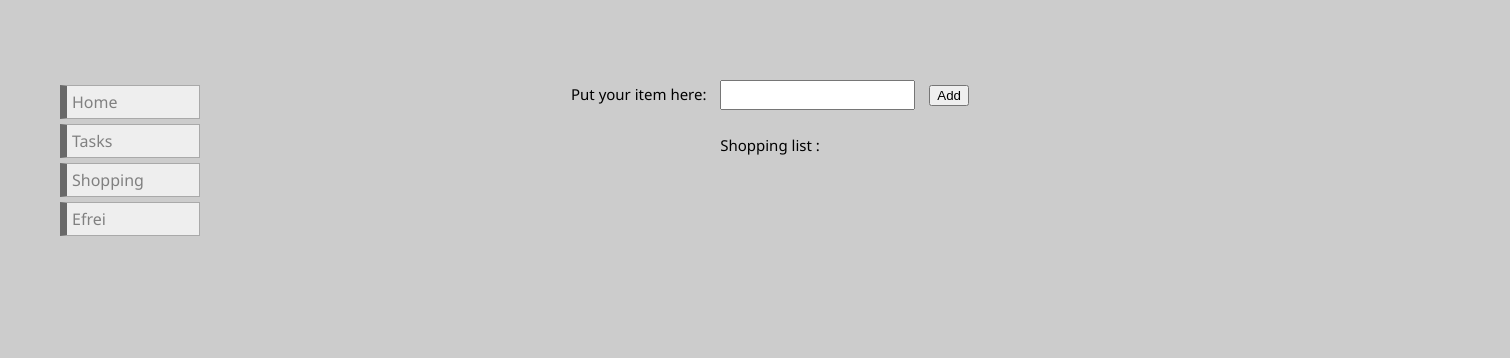
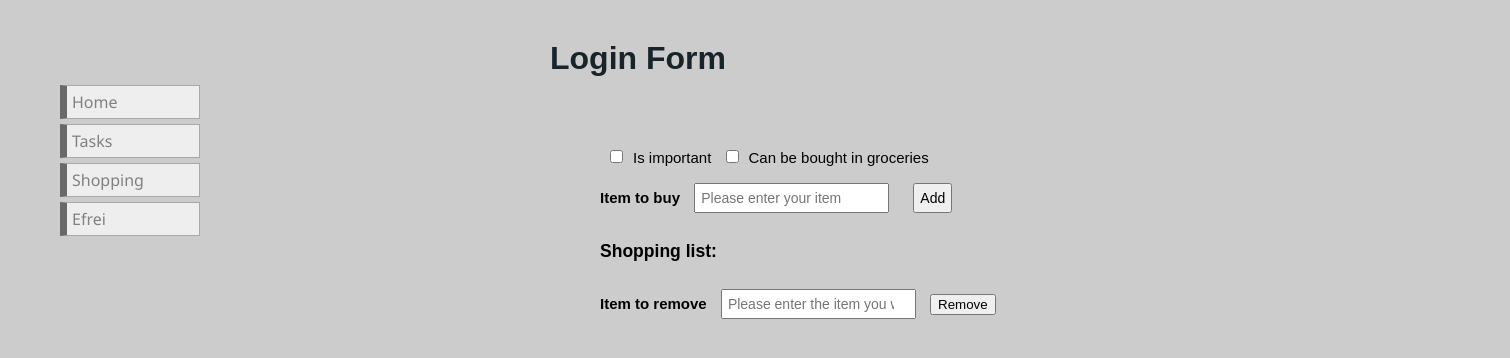
Before and after one commit to kplola/kplola.github.io, a plain HTML site: page shopping.html in a window 1280 px wide. Shown: the top 358 px of the page, 1510 px wide, since content can reach past the window. Drawn offline with Linux system fonts and the light colour scheme.

```diff
--- a/script.js
+++ b/script.js
@@ -41,15 +41,31 @@
         }
     };
       document.getElementById("event").addEventListener("mouseover", changeSrc);
+}
 
-    // Shopping
+// Shopping
 
-    function addItem() {
-        var ul = document.getElementById("myItem");
-        var valueInput = document.getElemenyById("input").value;
-        var li = document.createElement("li");
-        let text = document.createTexteNode(valueInput);
-        li.appendChild(text);
-        ul.appendChild(li);
+function item() {
+    var ul = document.getElementById("values");
+    var x = document.getElementById("input").value;
+    var li = document.createElement("li");
+    let text = document.createTextNode(x);
+   li.appendChild(text);
+   ul.appendChild(li);
+
+    if(document.getElementById("important").checked){
+      li.style.color ="red";
+    } else if(document.getElementById("groceries").checked){
+      li.style["text-decoration"] = "underline";
     }
-}
+
+    //console.log(x);
+  }
+
+
+function removeItem(){
+    var ul = document.getElementById("values");
+    var index = document.getElementById("remove_input").value;
+    ul.removeChild(ul.childNodes[index-1]);
+
+  }
--- a/shopping.html
+++ b/shopping.html
@@ -9,27 +9,42 @@
 
 </head>
 <body>
-        <script src="script.js"></script>
+    <script src="script.js"></script>
         <ul class="navbar">
                 <a href="index.html">Home</a>
                 <a href="tasks.html">Tasks</a>
                 <a href="shopping.html">Shopping</a>
                 <a href="https://www.efrei.fr">Efrei</a>
         </ul>
-        <div class="shopdiv">
+
+        <h1 id ="login">Login Form</h1>
+
+        <div class="main">
                 <form method="POST">
-                        Put your item here:
-                        <input type="text" name="name" id="input">
-                        <button type=" button" onclick="addItem()">Add</button>
-                        <p>Shopping list : </p>
-                    <ul id="myItem">
+                        <label>
+                            <input type="checkbox" id="important" name="additionals" value="Pack_as_gift"/>Is important
+                        </label>
+                        <label>
+                        <input type="checkbox" id="groceries" name="additionals" value="Pack_as_gift"/>Can be bought in groceries
+                        </label>
+                        <br/>
+                            <div>
+                                    <label><b>Item to buy</b> <input type="text" id="input" class="inputvalues" placeholder="Please enter your item "/></label>
+                                    <!--  <button type="button" class="btn_submit" onclick = "item()" name="btn_add">Add</button> -->
+                                    <input type="button" onclick="item()" value="Add">
 
-                    </ul>
-                </form>
+                                     <h3>Shopping list:</h3>
+                                     <ul id="values">
+                                     </ul>
+                            </div>
+                        <div>
+                            <label><b>Item to remove</b> <input type="number" min="0" id="remove_input" class="inputvalues" placeholder="Please enter the item you want to delete "/></label>
+                            <button type="button" class="btn_remove" onclick="removeItem()">Remove</button>
+
+                        </div>
+        </form>
 
         </div>
 
-
-
 </body>
 </html>
--- a/styles.css
+++ b/styles.css
@@ -75,7 +75,7 @@
 }
 
 hr {
-    height: 1px;
+    height: 0.5px;
     color: dimgray;
 }
 
@@ -91,9 +91,14 @@
 }
 */
 h1 {
-    margin: 10px 10px 5px;
-    text-align: center;
+    margin-left: 300px;
+    margin-top: 40px;
     font-family: fantasy;
+}
+
+.login {
+  text-align: center;
+  margin-top: 50px;
 }
 h4, h5 {
     font-style: italic;
@@ -118,12 +123,7 @@
     padding: 5px;
     font-size: 14px;
 }
-input [type="button"] {
-    font-style: italic;
-    margin: 5px;
-    padding: 5px;
-    font-size: 17px;
-}
+
 
 .paragraph {
   font-family: sans-serif;
@@ -131,30 +131,40 @@
 
 }
 #p1 > h2 {
-  color:brown;
+
+  color: darkcyan;
 
 }
 #p1 > p {
   color: indianred;
 }
 #p2 > h2 {
-  color: #17252a;
+  color:brown;
 
 }
 #p2 > p {
   color: darkcyan;
 }
 #p3 > h2 {
-  color: chocolate;
+  color: darkslategrey;
 
 }
 #p3 > p {
   color: chocolate;
 }
 #p4 > h2 {
-  color: #17252a;
+
+  color: chocolate;
 
 }
 #p4 > p {
   color: darkslategrey;
 }
+.main {
+  font-family: sans-serif;
+  font-size: 15px;
+  margin-left: 400px;
+  margin-top: 40px;
+  height: 200px;
+  width: 400px;
+}
```
Also changed, not shown: 3 other files.
